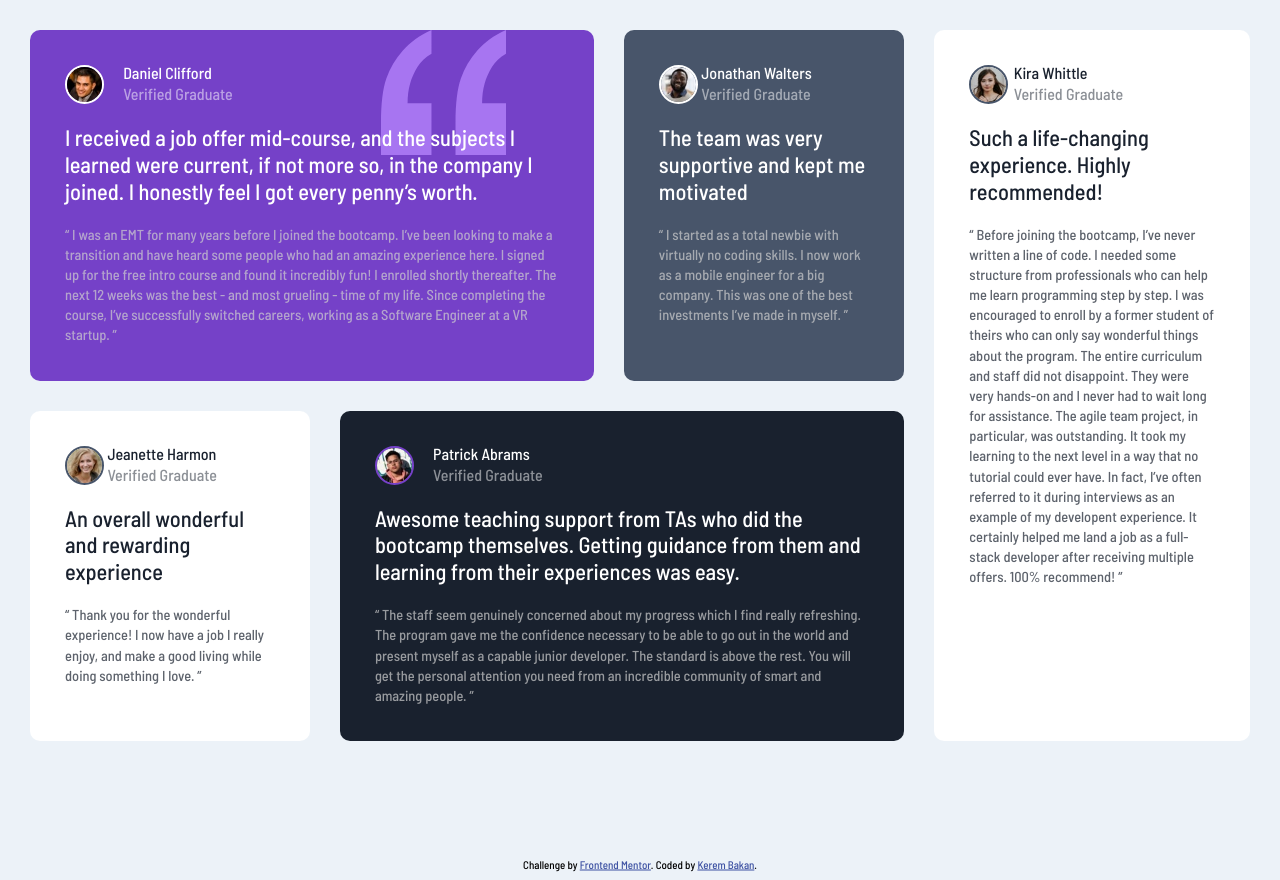
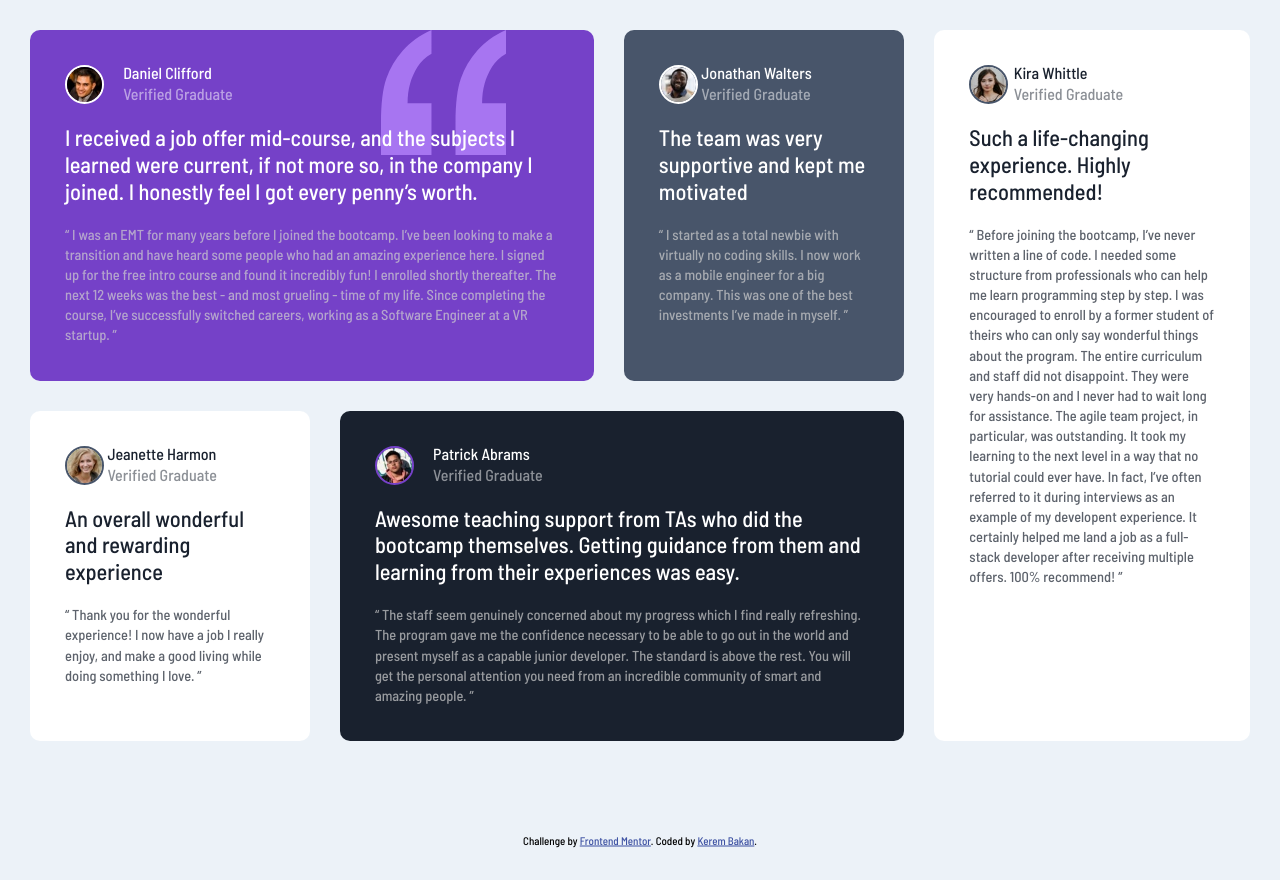
Before and after one commit to KeremBakan/Frontend-Mentor---Testimonials-grid-section-solution, a plain HTML site: page index.html in a window 1280 px wide. After the commit the page ends 856 px from the top, so only its background shows below. Drawn offline with Linux system fonts and the light colour scheme; files whose address does not match are found by name.

Commit message:
Update style.css

```diff
--- a/css/style.css
+++ b/css/style.css
@@ -123,7 +123,7 @@ body {
 footer {
     font-family: "Barlow Semi Condensed", sans-serif;
     position: absolute;
-    top: 108%;
+    top: 105%;
     left: 50%;
     transform: translate(-50%,-50%);
     padding: 10px;
```
